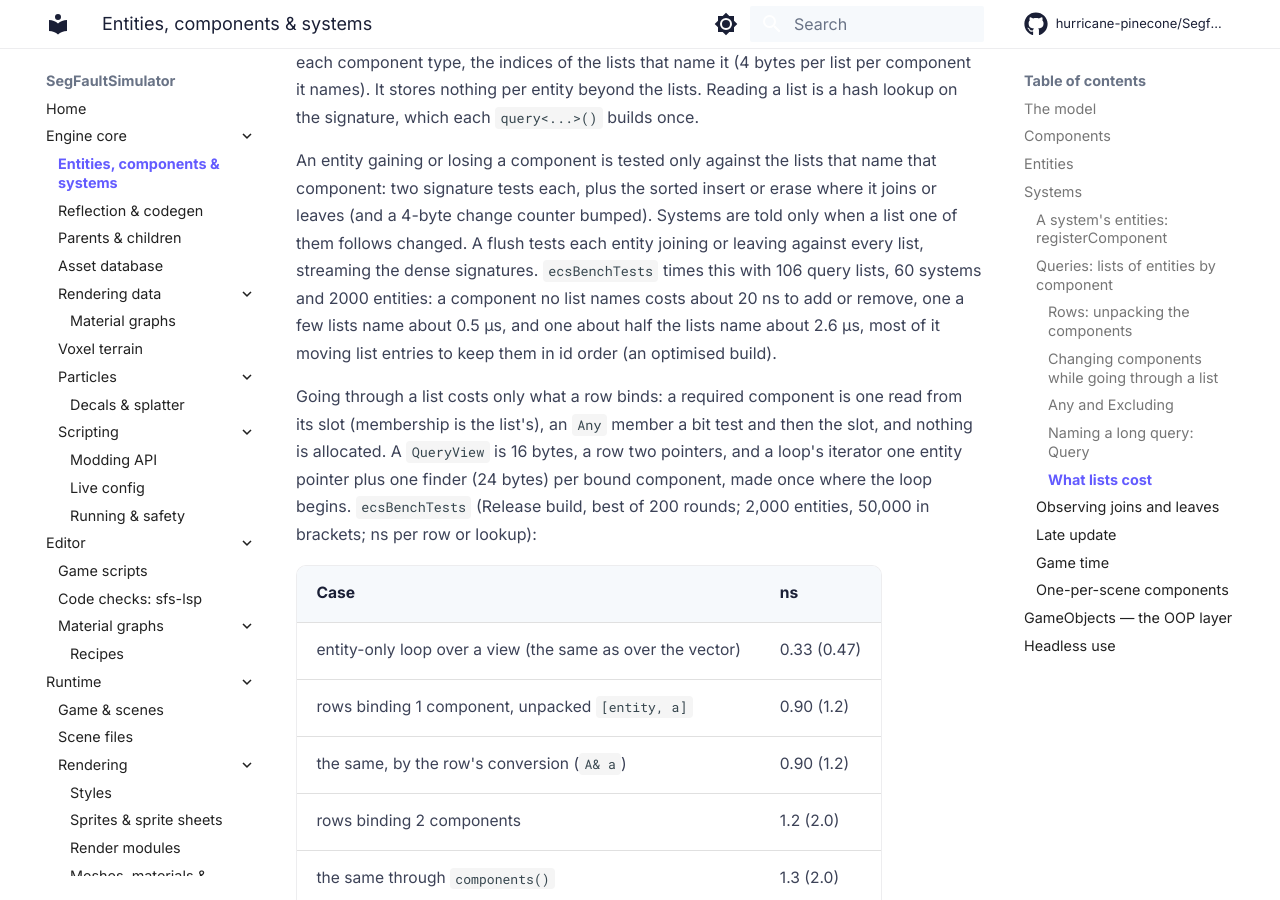
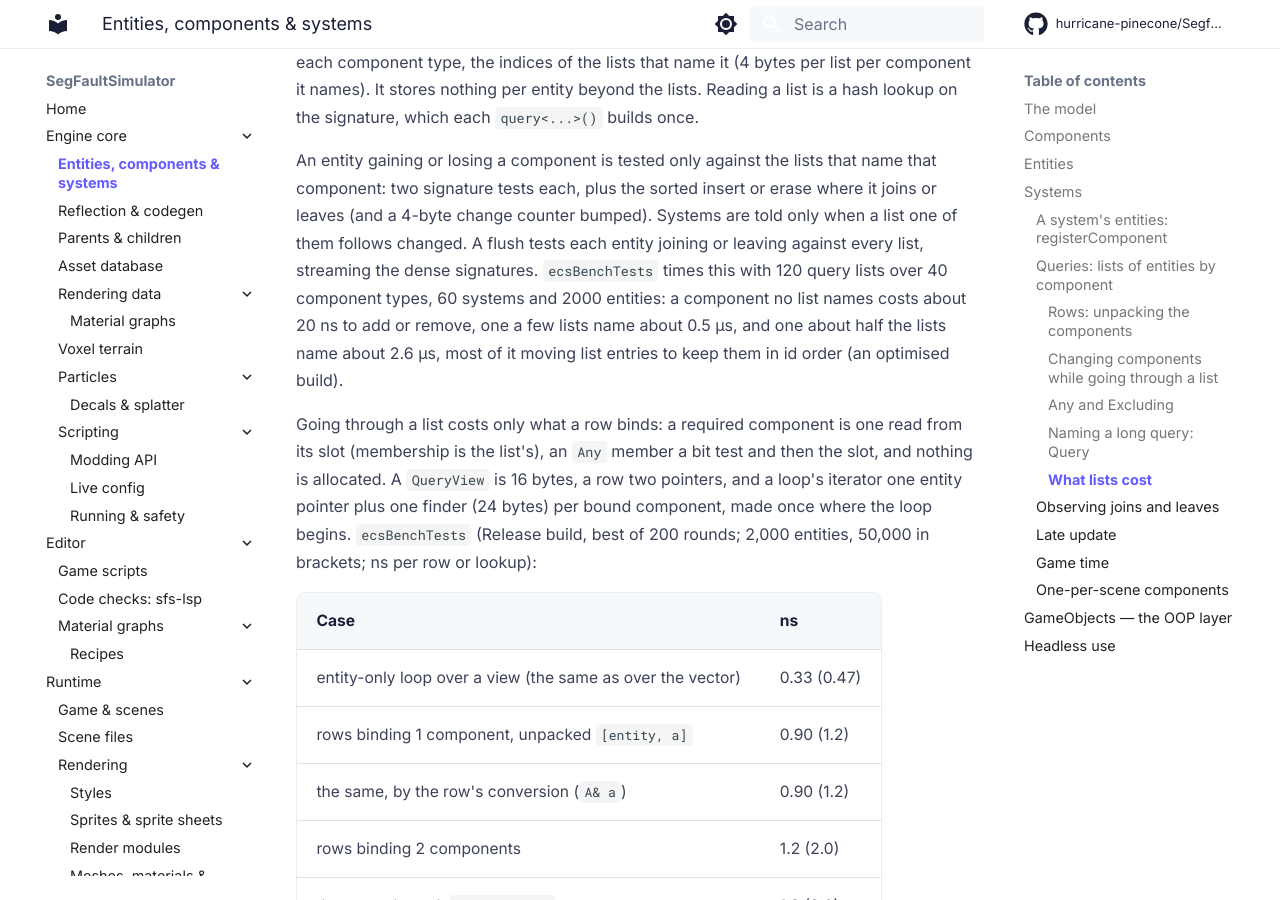
Before and after one commit to hurricane-pinecone/Segfault-Simulator, an MkDocs documentation site: the page built from docs/core/ecs/index.md, in a window 1280 px wide and 900 px high, scrolled down 11147 px. Built offline with MkDocs 1.6.1 and Material for MkDocs 9.7.7, drawn with Linux system fonts in a browser that asks for light colours; comment, search, counter and statistics services are not loaded; some of the changed text lies outside the part shown.

Commit message:
docs: fix merge-conflict markers and bench numbers in ECS/reflection docs

```diff
--- a/docs/core/ecs/index.md
+++ b/docs/core/ecs/index.md
@@ -199,7 +199,7 @@ scene.addSystem<DriftSystem>();
 DriftSystem& drift = scene.getSystem<DriftSystem>(); // system must be present
 if (scene.hasSystem<DriftSystem>()) { /* ... */ }
 
-// When presence is conditional, use tryGetSystem -- it returns null if absent.
+// When presence is conditional, use tryGetSystem: it returns null if absent.
 if (DriftSystem* opt = scene.tryGetSystem<DriftSystem>())
 {
   // ...
@@ -500,7 +500,8 @@ name that component: two signature tests each, plus the sorted insert or
 erase where it joins or leaves (and a 4-byte change counter bumped). Systems
 are told only when a list one of them follows changed. A flush tests each
 entity joining or leaving against every list, streaming the dense signatures.
-`ecsBenchTests` times this with 106 query lists, 60 systems and 2000 entities:
+`ecsBenchTests` times this with 120 query lists over 40 component types, 60
+systems and 2000 entities:
 a component no list names costs about 20 ns to add or remove, one a few lists
 name about 0.5 µs, and one about half the lists name about 2.6 µs, most of it
 moving list entries to keep them in id order (an optimised build).
```
Also changed, not shown: docs/core/reflection/index.md (+0 -3 lines).
